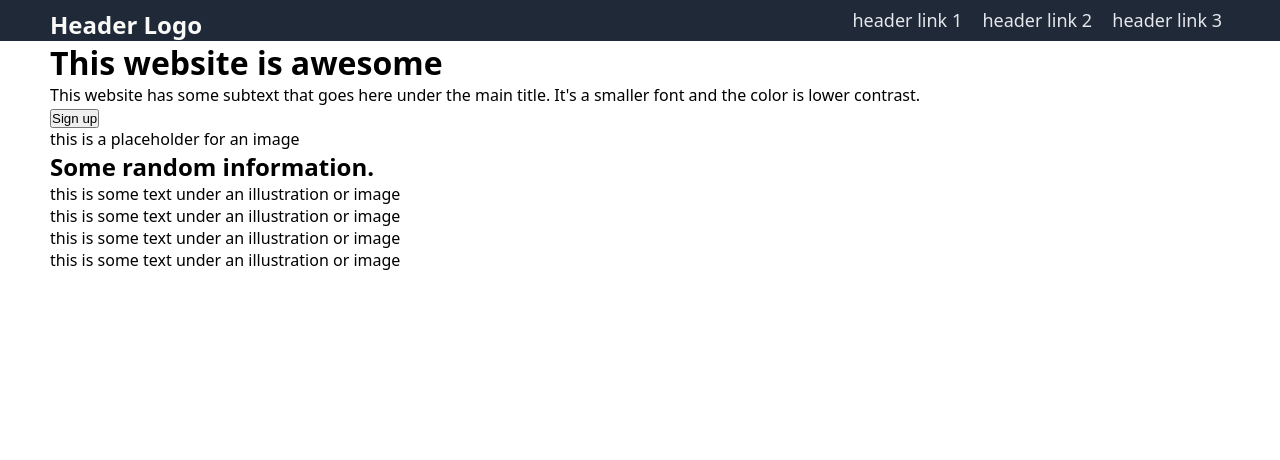
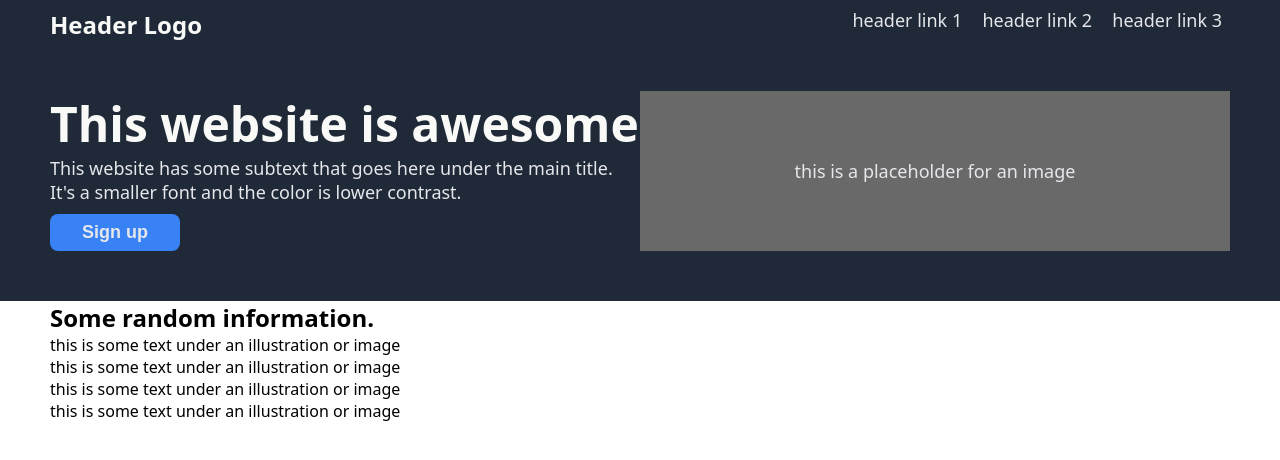
Before and after one commit to aforn/odin-store, a plain HTML site: page index.html in a window 1280 px wide. Drawn offline with Linux system fonts and the light colour scheme.

Commit message:
Format hero
Format hero to correspond to guiding image. Modularize CSS across header
and hero.

```diff
--- a/index.html
+++ b/index.html
@@ -17,11 +17,11 @@
         <div class="hero">
             <div class="hero-text">
                 <h1>This website is awesome</h1>
-                <p>This website has some subtext that goes here under the main title. It's a smaller font and the color is lower contrast.</p>
+                <div class="hero-paragraph">This website has some subtext that goes here under the main title. It's a smaller font and the color is lower contrast.</div>
                 <button>Sign up</button>
             </div>
             <div class="hero-image">
-                this is a placeholder for an image
+                    <div class="image-text">this is a placeholder for an image</div>
             </div>
         </div>
         <div class="information">
--- a/style.css
+++ b/style.css
@@ -17,19 +17,56 @@ body    {
     padding-top: 8px;
 }
 
+.hero {
+    display: flex;
+    justify-content: space-between;
+    background-color: #1f2937;
+    padding-top: 50px;
+    padding-bottom: 50px;
+}
+
+.hero-text  {
+    flex: 1;
+}
+
+.hero-image {
+    display: flex;
+    flex: 1;
+    align-items: center;
+    justify-content: center;
+    text-align: center;
+    background-color: dimgray;
+}
+
+button  {
+    background-color: #3882f6;
+    padding: 8px 32px;
+    border-radius: 8px;
+    border: none;
+    margin-top: 10px;
+    font-weight: bold;
+}
+h1  {
+    font-size: 48px;
+    font-weight: bolder;
+}
 
 h3  {
+    font-size: 24px;
+}
+
+h1, h3  {
     color: #f9faf8;
-    font-size: 24px;
-    font-weight: bolder;
-
 }
 
 a   {
+    padding: 8px;
+    text-decoration: none;
+}
+
+a, .hero-paragraph, button, .image-text  {
     color: #e5e7eb;
     font-size: 18px;
-    padding: 8px;
-    text-decoration: none;
 }
 
 .header,
```
